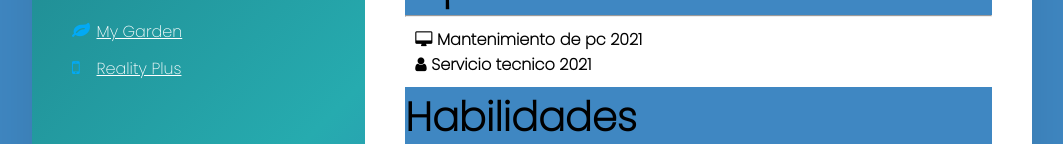
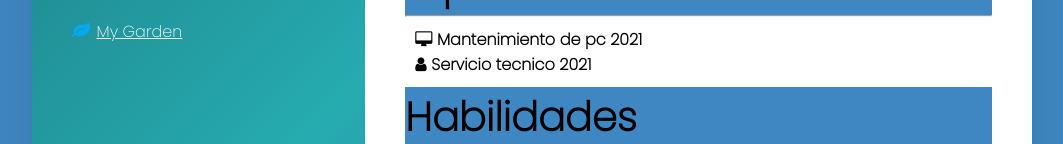
Before and after one commit to RoccoDelgado/RoccoDelgado.github.io, a plain HTML site: page index.html in a window 1280 px wide. Shown: the part 724-868 px from the top of the page, without its empty margins (108-1171 px from the left). Drawn offline with Linux system fonts and the light colour scheme.

Commit message:
Update index.html

```diff
--- a/index.html
+++ b/index.html
@@ -43,10 +43,6 @@
                     <li>
                         <span class="icon"><i class="fa fa-leaf" aria-hidden="true"></i></span>
                         <a href="https://github.com/RoccoDelgado/RoccoDelgado">My Garden</a>
-                    </li>
-                    <li>
-                        <span class="icon"><i class="fa fa-mobile" aria-hidden="true"></i></span>
-                        <a href="https://github.com/RoccoDelgado/RoccoDelgado">Reality Plus</a>
                     </li>
                 </ul>
             </div>
```
